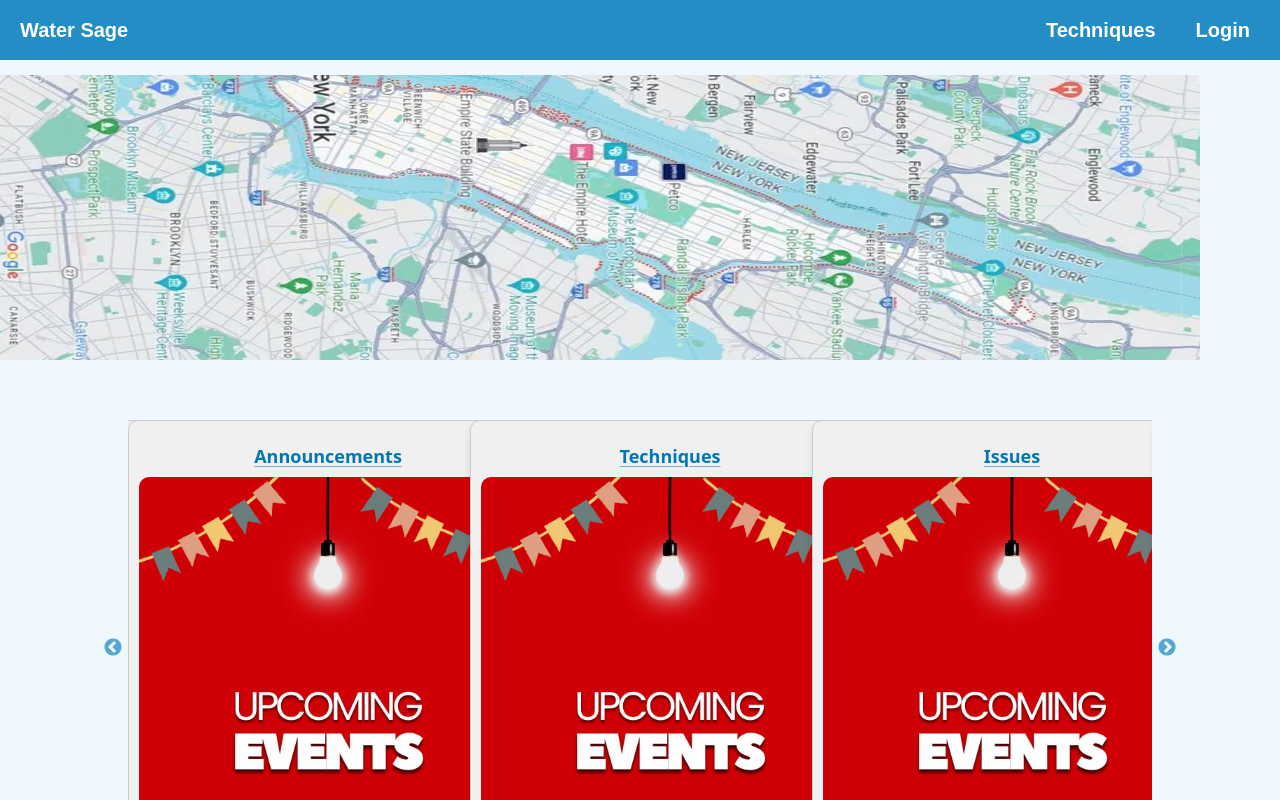
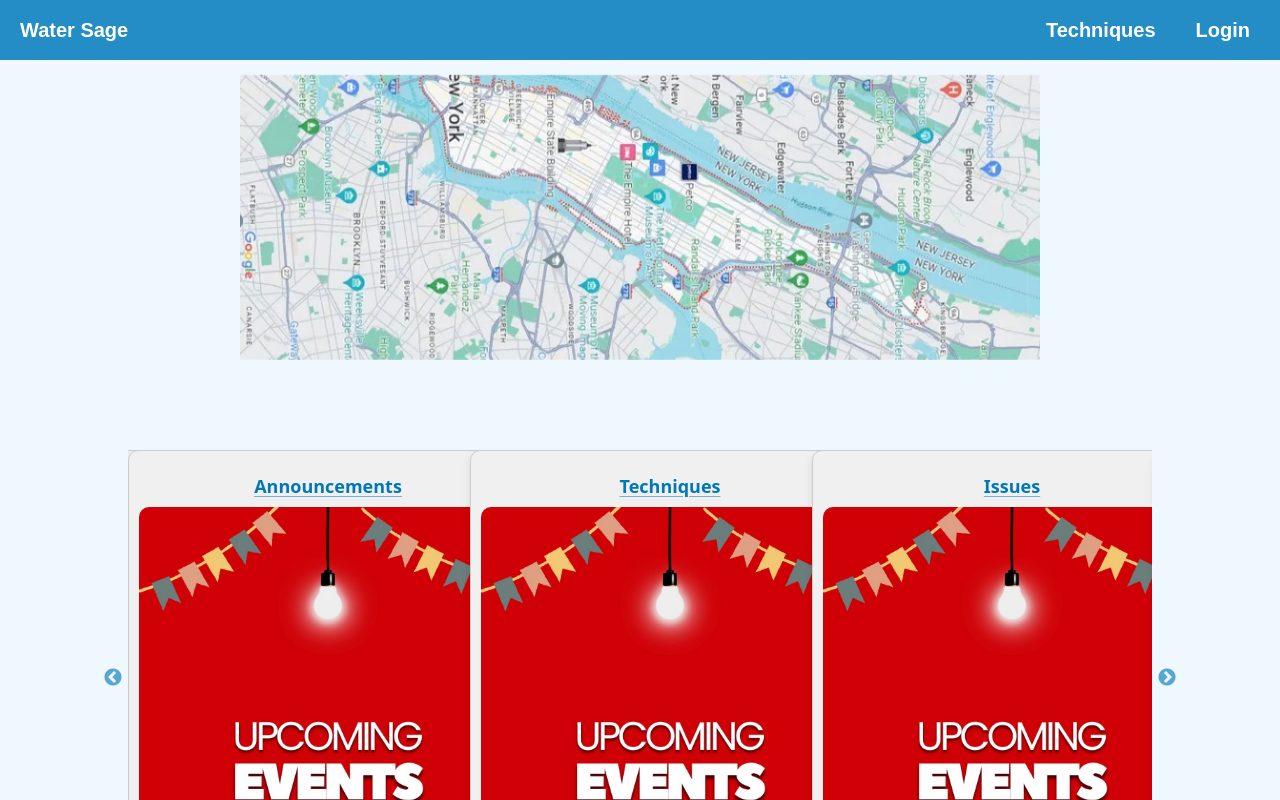
Before and after one commit to Anshika124/water-sage, a React (Create React App) app: page / in a window 1280 px wide. Shown: the top 800 px of the page. Built offline with nearby package versions, Linux system fonts and the light colour scheme.

Commit message:
map updated in home page

```diff
--- a/src/pages/Home.jsx
+++ b/src/pages/Home.jsx
@@ -13,9 +13,11 @@
 
 const GlobalMap= () => {
   return(
-    <Link to="/globalmap" className="global-map-link">
+    <div  className="map-container">
+      <Link to="/globalmap" className="global-map-link">
       <img src={map} alt="Announcements" className="map-image" />
-    </Link>
+     </Link>
+    </div>
   );
 }
 
--- a/src/styles/Home.css
+++ b/src/styles/Home.css
@@ -154,20 +154,27 @@
   }
 }
 
+.card-title {
+  font-size: 18px;
+  color: #0077b6;
+  margin-bottom: 10px;
+  text-align: center;
+  font-weight: bold;
+}
+
+.map-container {
+  display: flex;
+  justify-content: center;
+  align-items: center;
+  margin: 0 auto;
+}
+
 .map-image {
-  width: 1200px;
+  width: 800px;
   height: 300px;
   transition: transform 0.3s ease;
 }
 
 .map-image:hover {
-  transform: scale(1.1); /* Scale effect on hover */
+  transform: scale(1.1);
 }
-
-.card-title {
-  font-size: 18px; /* Adjust the font size as needed */
-  color: #0077b6; /* Use the primary color for consistency */
-  margin-bottom: 10px; /* Add space below the title */
-  text-align: center; /* Center align the text */
-  font-weight: bold; /* Make the title bold */
-}
```
